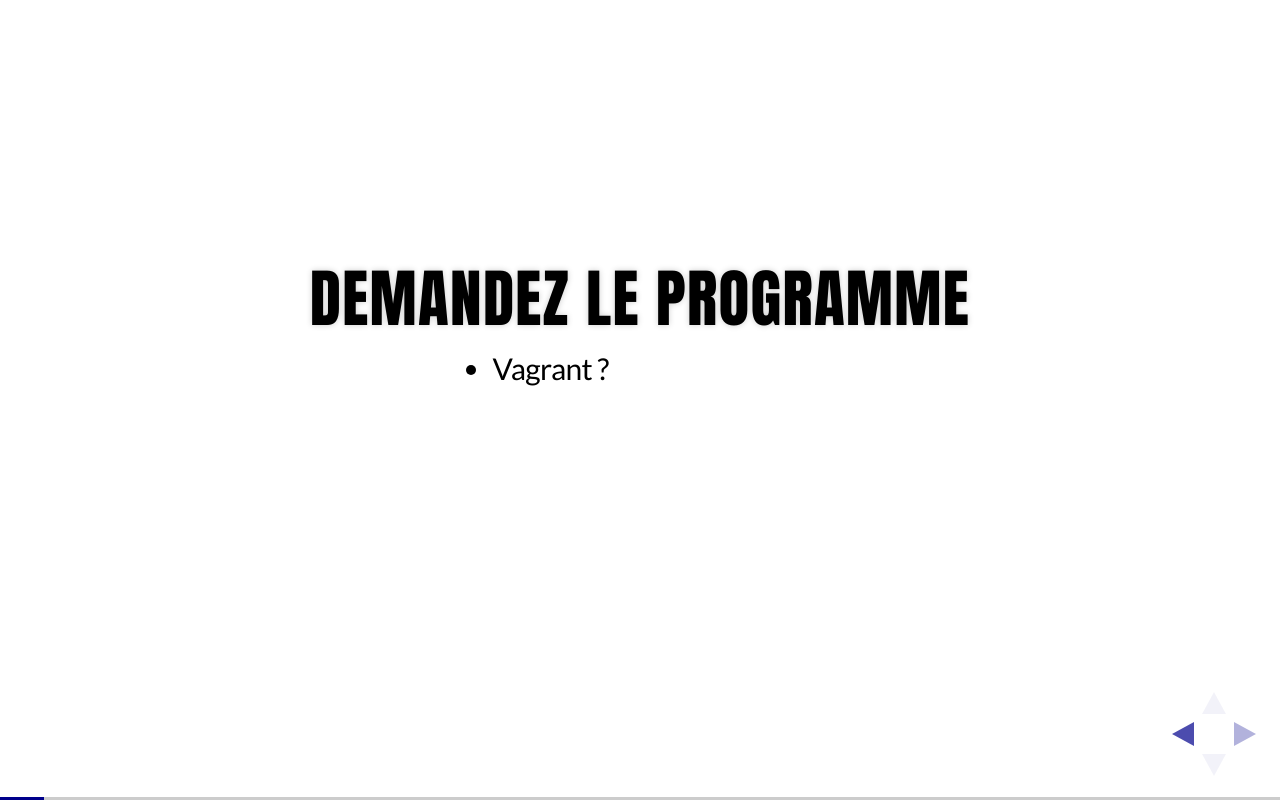
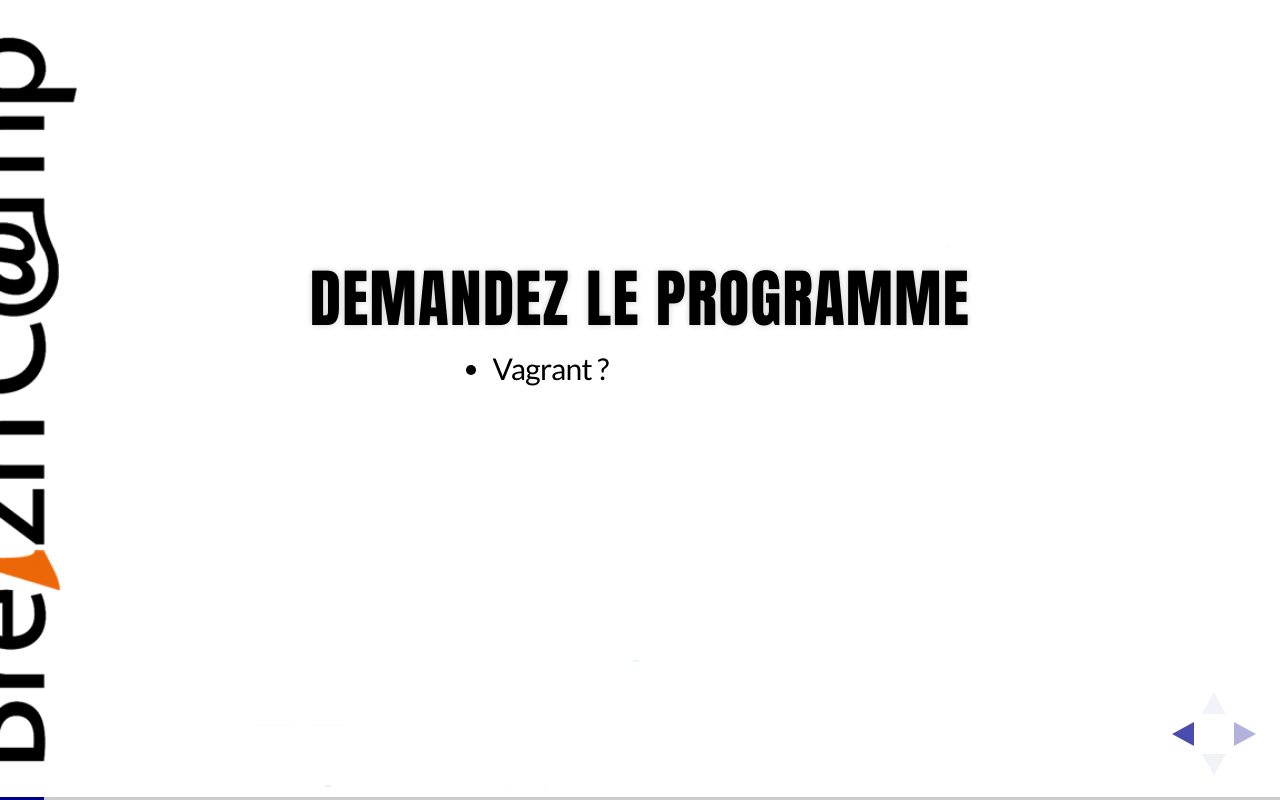
Before and after one commit to aseigneurin/pres-vagrant-breizhcamp, a website: page slides/index.html in a window 1280 px wide. Both pictures are taken after a click on the element 1251 px from the left and 734 px from the top of the page. Drawn offline with Linux system fonts and the light colour scheme; a web font is replaced by a local one.

Commit message:
- improved slides

```diff
--- a/slides/index.html
+++ b/slides/index.html
@@ -47,7 +47,7 @@
 					<p style="font-size: 0.6em">(Flèches droite/gauche et haut/bas pour naviguer, ESC pour tout afficher)</p>
 				</section>
 
-				<section>
+				<section data-background="images/Slide_2.PNG">
 					<h2>Demandez le programme</h2>
 					<ul>
 						<li>Vagrant ?</li>
@@ -57,7 +57,7 @@
 					</ul>
 				</section>
 
-				<section>
+				<section data-background="images/Slide_2.PNG">
 					<section>
 						<h1>Vagrant ?</h1>
 					</section>
@@ -77,7 +77,7 @@
 					</section>
 				</section>
 
-				<section>
+				<section data-background="images/Slide_2.PNG">
 					<section>
 						<h1>Création d'une VM simple</h1>
 					</section>
@@ -121,7 +121,7 @@
 					</section>
 				</section>
 
-				<section>
+				<section data-background="images/Slide_2.PNG">
 					<section>
 						<h1>Reproduction d'une infra "réaliste"</h1>
 					</section>
@@ -233,7 +233,7 @@
 					</section>
 				</section>
 
-				<section>
+				<section data-background="images/Slide_2.PNG">
 					<section>
 						<h1>Repackaging de boxes</h1>
 					</section>
@@ -293,7 +293,7 @@
 					</section>
 				</section>
 
-				<section>
+				<section data-background="images/Slide_2.PNG">
 					<section>
 						<h1>Recommendations</h1>
 					</section>
@@ -320,7 +320,7 @@
 					</section>
 				</section>
 
-				<section>
+				<section data-background="images/Slide_2.PNG">
 					<h1>Questions ?</h1>
 					<p><a href="https://twitter.com/ASeigneurin">@aseigneurin</a></p>
 					<p>Code : <a href="https://github.com/aseigneurin/pres-vagrant-breizhcamp">github.com/aseigneurin/pres-vagrant-breizhcamp</a></p>
```
Also changed, not shown: slides/images/Slide_1.PNG (added), slides/images/Slide_2.PNG (added).
